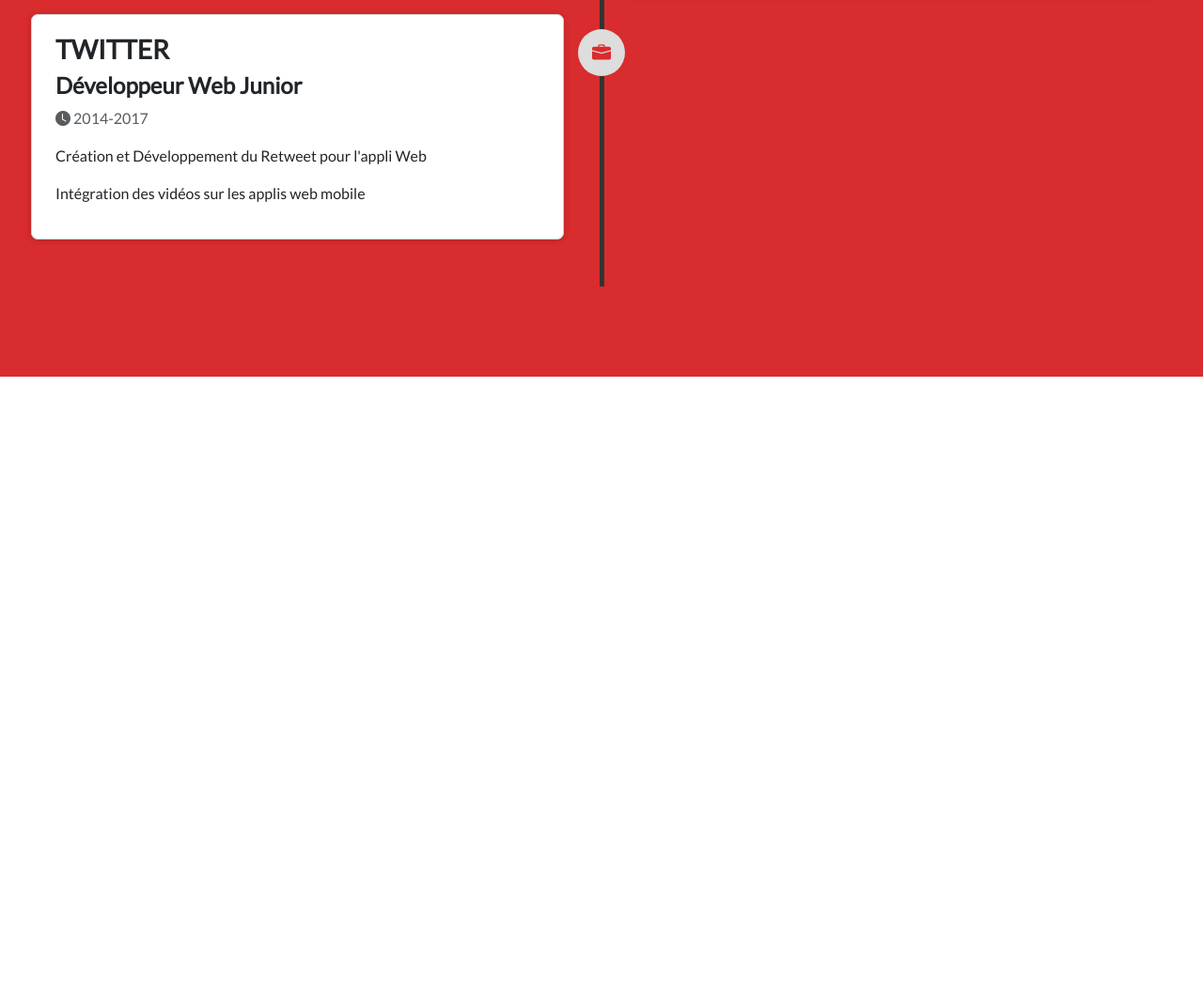
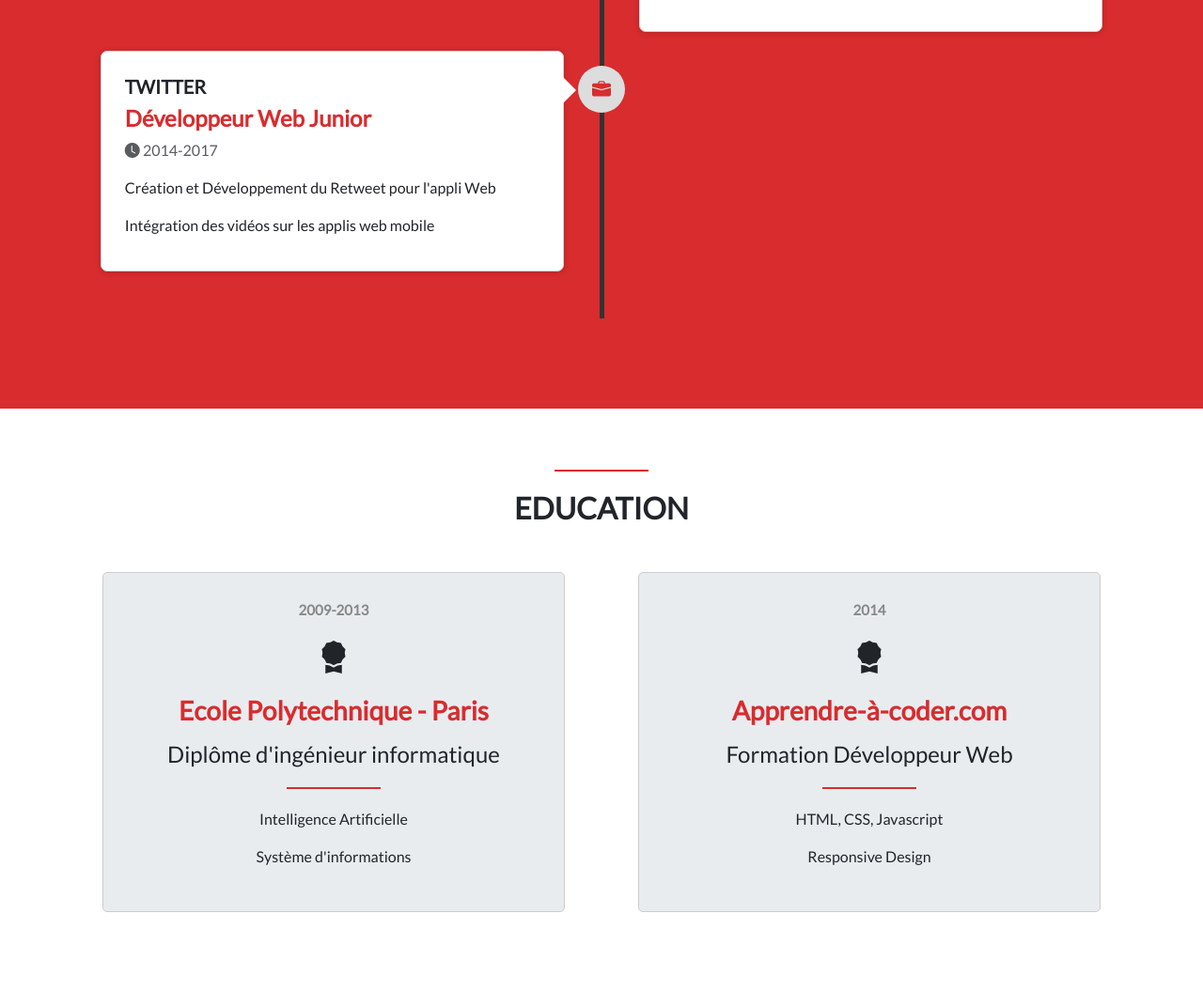
Before and after one commit to chrislaf63/Projet_Bootstrap, a plain HTML site: page index.html in a window 1280 px wide. Shown: the part 2053-3124 px from the top of the page at 94% size. Before the commit the page ends 2454 px from the top, so only its background shows below. Drawn offline with nearby package versions, Linux system fonts and the light colour scheme.

Commit message:
Block education

```diff
--- a/css/style.css
+++ b/css/style.css
@@ -175,3 +175,74 @@
     box-shadow: 0 1px 6px rgba(0, 0, 0, 0.175);
     background: #fff;
 }
+
+.timeline-panel-container-inverted .timeline-panel {
+    float: left;
+    margin-left: 40px;
+}
+
+.timeline-panel:after {
+    position: absolute;
+    top: 27px;
+    right: -14px;
+    display: inline-block;
+    border-top: 14px solid transparent;
+    border-left: 14px solid #fff;
+    border-right: 0 solid #fff;
+    border-bottom: 14px solid transparent;
+    content: " ";
+}
+
+.timeline-panel-container-inverted .timeline-panel:after {
+    border-left-width: 0;
+    border-right-width: 14px;
+    left: -14px;
+    right: auto;
+}
+
+.timeline-heading h3 {
+    margin-top: 5px;
+    font-size: 20px;
+}
+
+.timeline-heading h4 {
+    color: #d82c2e;
+}
+
+/* EDUCATION */
+
+.education .heading h2 {
+    color: #d82c2e;
+    margin: 15px 0PX;
+}
+
+.education-block {
+    width: 90%;
+    margin: 0 auto;
+    text-align: center;
+    padding: 30px;
+    background: #e9ecef;
+    border-radius: 5px;
+    border: 1px solid #ccc;
+    margin-bottom: 20px;
+}
+
+.education-block h5 {
+    color: #888;
+    font-size: 15px;
+    margin-bottom: 15px;
+}
+
+.education-block span {
+    font-size: 35px;
+}
+
+.education-block h3 {
+    color: #d82c2e;
+    margin: 15px 0px;
+}
+
+.education-block h4 {
+    margin-bottom: 20px;
+    font-weight: normal;
+}
--- a/index.html
+++ b/index.html
@@ -70,7 +70,8 @@
     </section>
 
     <section id="experience">
-        <div class="divider white"></div>
+        <div class="container">
+            <div class="divider white"></div>
         <div class="heading">
             <h2>Expérience professionnelle</h2>
         </div>
@@ -125,6 +126,40 @@
                 </div>
             </li>
         </ul>
+        </div>
+    </section>
+
+    <section id="education">
+        <div class="container">
+            <div class="divider"></div>
+            <div class="heading">
+            <h2>Education</h2>
+            </div>
+            <div class="row">
+                <div class="col-md-6">
+                    <div class="education-block">
+                        <h5>2009-2013</h5>
+                        <span class="bi-award-fill"></span>
+                        <h3>Ecole Polytechnique - Paris</h3>
+                        <h4>Diplôme d'ingénieur informatique</h4>
+                        <div class="divider"></div>
+                        <p>Intelligence Artificielle</p>
+                        <p>Système d'informations</p>
+                    </div>
+                </div>
+                <div class="col-md-6">
+                    <div class="education-block">
+                        <h5>2014</h5>
+                        <span class="bi-award-fill"></span>
+                        <h3>Apprendre-à-coder.com</h3>
+                        <h4>Formation Développeur Web</h4>
+                        <div class="divider"></div>
+                        <p>HTML, CSS, Javascript</p>
+                        <p>Responsive Design</p>
+                    </div>
+                </div>
+            </div>
+        </div>
     </section>
 
 </body>
```
